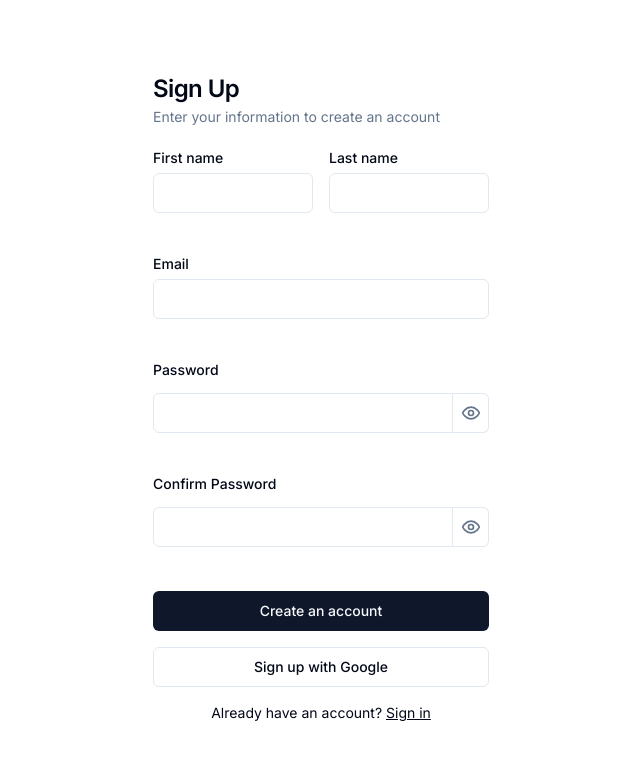
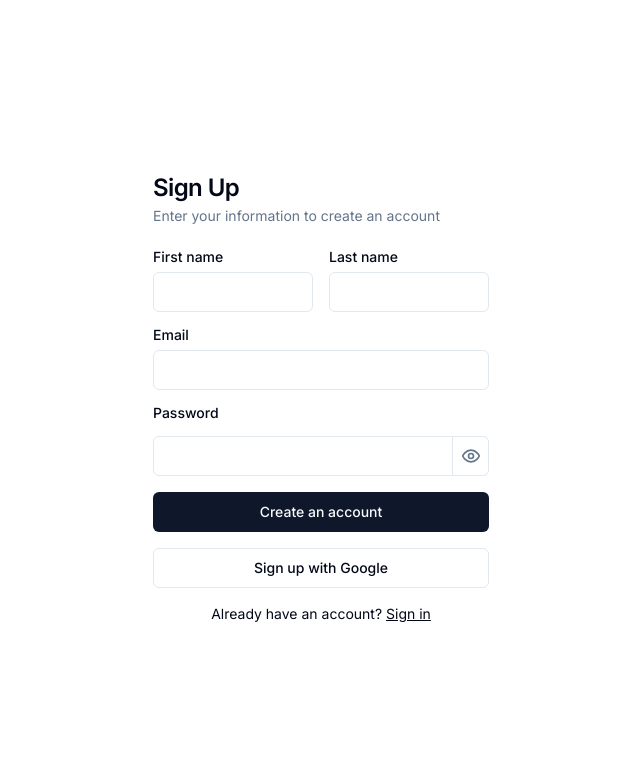
Before and after one commit to reneruano95/tinderpet-v2.0, a Next.js app: page /sign-up in a window 1280 px wide. Shown: the top 760 px of the page, without its empty margins (319-959 px from the left). Built offline with nearby package versions, Linux system fonts and the light colour scheme.

Commit message:
Changed the way validation errors are displayed using an alert in sign-up page.

```diff
--- a/app/(auth)/sign-in/page.tsx
+++ b/app/(auth)/sign-in/page.tsx
@@ -2,7 +2,7 @@ import SignInForm from "@/components/auth/sign-in/sign-in-form";
 
 export default function SignInPage() {
   return (
-    <div className="flex min-h-screen flex-col items-center justify-center">
+    <div className="flex min-h-screen flex-col  justify-center">
       <SignInForm />
     </div>
   );
--- a/components/auth/sign-in/sign-in-form.tsx
+++ b/components/auth/sign-in/sign-in-form.tsx
@@ -13,7 +13,6 @@ import {
   FormField,
   FormItem,
   FormLabel,
-  FormMessage,
   FormDescription,
 } from "@/components/ui/form";
 import { Alert, AlertDescription, AlertTitle } from "@/components/ui/alert";
@@ -47,7 +46,7 @@ export default function SignInForm() {
 
   return (
     <>
-      <div className="mx-auto max-w-sm">
+      <div className="mx-auto flex flex-col">
         <div className="flex flex-col space-y-1.5 p-6">
           <h1 className="text-2xl font-semibold leading-none tracking-tight">
             Login
@@ -144,11 +143,12 @@ export default function SignInForm() {
         </Form>
       </div>
 
+      {/* Error message*/}
+      <div className="mx-auto flex flex-col">
         <div
           className={cn(
-          "hidden p-6 pt-0  ",
+            "hidden p-6 pt-0",
             form.formState.isSubmitSuccessful && "hidden",
-          "alert alert-error",
             !isEmpty(form.formState.errors) && "block"
           )}
         >
@@ -163,6 +163,7 @@ export default function SignInForm() {
             </AlertDescription>
           </Alert>
         </div>
+      </div>
     </>
   );
 }
--- a/components/auth/sign-up/sign-up-form.tsx
+++ b/components/auth/sign-up/sign-up-form.tsx
@@ -5,7 +5,8 @@ import Link from "next/link";
 import { useForm } from "react-hook-form";
 import { zodResolver } from "@hookform/resolvers/zod";
 
-import { Eye, EyeOff } from "lucide-react";
+import { AlertCircle, Eye, EyeOff } from "lucide-react";
+import { toast } from "sonner";
 
 import {
   Form,
@@ -13,21 +14,17 @@ import {
   FormField,
   FormItem,
   FormLabel,
-  FormMessage,
-  FormDescription,
 } from "@/components/ui/form";
 import { Button } from "@/components/ui/button";
 import { Input } from "@/components/ui/input";
-import { Label } from "@/components/ui/label";
 
-import { toggleShowConfirmPassword, toggleShowPassword } from "@/lib/utils";
+import { cn, isEmpty, toggleShowPassword } from "@/lib/utils";
 import { signUpSchema } from "@/lib/types/schemas";
 import { SignUpSchemaType } from "@/lib/types";
+import { Alert, AlertDescription, AlertTitle } from "@/components/ui/alert";
 
 export default function SignUpForm() {
   const { showPassword, showPasswordHandler } = toggleShowPassword();
-  const { showConfirmPassword, showConfirmPasswordHandler } =
-    toggleShowConfirmPassword();
 
   const form = useForm<SignUpSchemaType>({
     resolver: zodResolver(signUpSchema),
@@ -36,9 +33,12 @@ export default function SignUpForm() {
       lastName: "",
       email: "",
       password: "",
-      confirmPassword: "",
     },
   });
+
+  if (form.formState.isSubmitSuccessful) {
+    toast.success("Sign up successful");
+  }
 
   const onSubmit = async (data: SignUpSchemaType) => {
     console.log(data);
@@ -47,7 +47,8 @@ export default function SignUpForm() {
   };
 
   return (
-    <div className="mx-auto max-w-sm">
+    <>
+      <div className="mx-auto max-w-sm flex flex-col">
         <div className="flex flex-col space-y-1.5 p-6">
           <h1 className="text-2xl font-semibold leading-none tracking-tight">
             Sign Up
@@ -76,7 +77,7 @@ export default function SignUpForm() {
                           className="!mt-0"
                         />
                       </FormControl>
-                    <FormMessage className="!mt-0" />
+                      {/* <FormMessage className="!mt-0" /> */}
                     </FormItem>
                   )}
                 />
@@ -96,7 +97,7 @@ export default function SignUpForm() {
                           className="!mt-0"
                         />
                       </FormControl>
-                    <FormMessage className="!mt-0" />
+                      {/* <FormMessage className="!mt-0" /> */}
                     </FormItem>
                   )}
                 />
@@ -117,7 +118,7 @@ export default function SignUpForm() {
                         className="!mt-0"
                       />
                     </FormControl>
-                  <FormMessage className="!mt-0" />
+                    {/* <FormMessage className="!mt-0" /> */}
                   </FormItem>
                 )}
               />
@@ -151,43 +152,6 @@ export default function SignUpForm() {
                         </Button>
                       </div>
                     </FormControl>
-                  <FormMessage className="!mt-0" />
-                </FormItem>
-              )}
-            />
-
-            <FormField
-              control={form.control}
-              name="confirmPassword"
-              render={({ field }) => (
-                <FormItem className="grid gap-2">
-                  <FormLabel htmlFor="confirm-password">
-                    Confirm Password
-                  </FormLabel>
-                  <FormControl>
-                    <div className="flex items-center">
-                      <Input
-                        id="confirm-password"
-                        {...field}
-                        className="rounded-e-none"
-                        type={showConfirmPassword ? "text" : "password"}
-                      />
-                      <Button
-                        asChild
-                        onClick={() => showConfirmPasswordHandler()}
-                        className="text-muted-foreground p-0 h-10 w-10 m-0 rounded-s-none bg-transparent hover:bg-muted border border-input border-s-0"
-                      >
-                        <div>
-                          {showConfirmPassword ? (
-                            <EyeOff className="h-5 w-5 m-0" />
-                          ) : (
-                            <Eye className="h-5 w-5 m-0" />
-                          )}
-                        </div>
-                      </Button>
-                    </div>
-                  </FormControl>
-                  <FormMessage className="!mt-0" />
                   </FormItem>
                 )}
               />
@@ -208,5 +172,28 @@ export default function SignUpForm() {
           </form>
         </Form>
       </div>
+
+      {/* Error message */}
+      <div className="mx-auto w-full max-w-sm flex flex-col">
+        <div
+          className={cn(
+            "hidden p-6 pt-0 w-full",
+            form.formState.isSubmitSuccessful && "hidden",
+            !isEmpty(form.formState.errors) && "block"
+          )}
+        >
+          <Alert variant="destructive" className="w-full">
+            <AlertCircle className="h-4 w-4" />
+            <AlertTitle>Error</AlertTitle>
+            <AlertDescription>
+              {Object.values(form.formState.errors).map((error) => (
+                <p key={error.message}>{error.message}</p>
+              ))}
+              <p>Please try again</p>
+            </AlertDescription>
+          </Alert>
+        </div>
+      </div>
+    </>
   );
 }
--- a/lib/types/schemas.ts
+++ b/lib/types/schemas.ts
@@ -5,17 +5,9 @@ export const signInSchema = z.object({
   password: z.string().min(6, "Password must be at least 6 characters"),
 });
 
-export const signUpSchema = z
-  .object({
-    firstName: z.string().min(1, "First name is required"),
-    lastName: z.string().min(1, "Last name is required"),
-    email: z.string().email("Invalid email address"),
-    password: z.string().min(6, "Password must be at least 6 characters"),
-    confirmPassword: z
-      .string()
-      .min(6, "Password must be at least 6 characters"),
-  })
-  .refine((data) => data.password === data.confirmPassword, {
-    message: "Passwords don't match",
-    path: ["confirmPassword"],
-  });
+export const signUpSchema = z.object({
+  firstName: z.string().min(1, "First name is required"),
+  lastName: z.string().min(1, "Last name is required"),
+  email: z.string().email("Invalid email address"),
+  password: z.string().min(6, "Password must be at least 6 characters"),
+});
```
Lines whose indentation alone changed are shown as unchanged.
